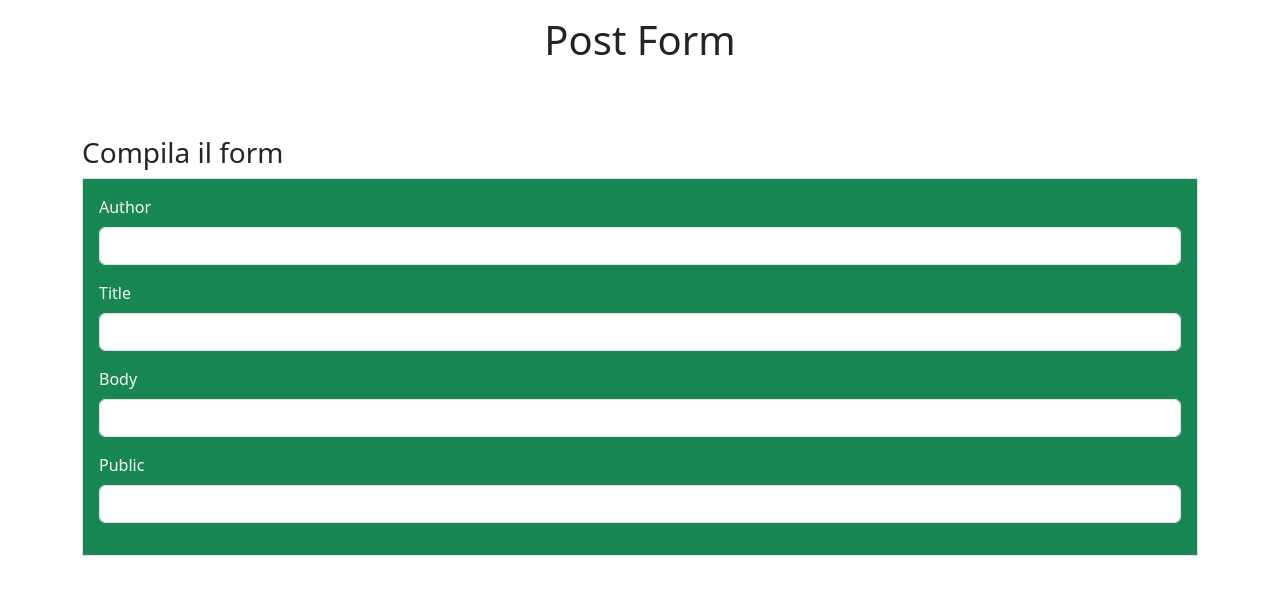
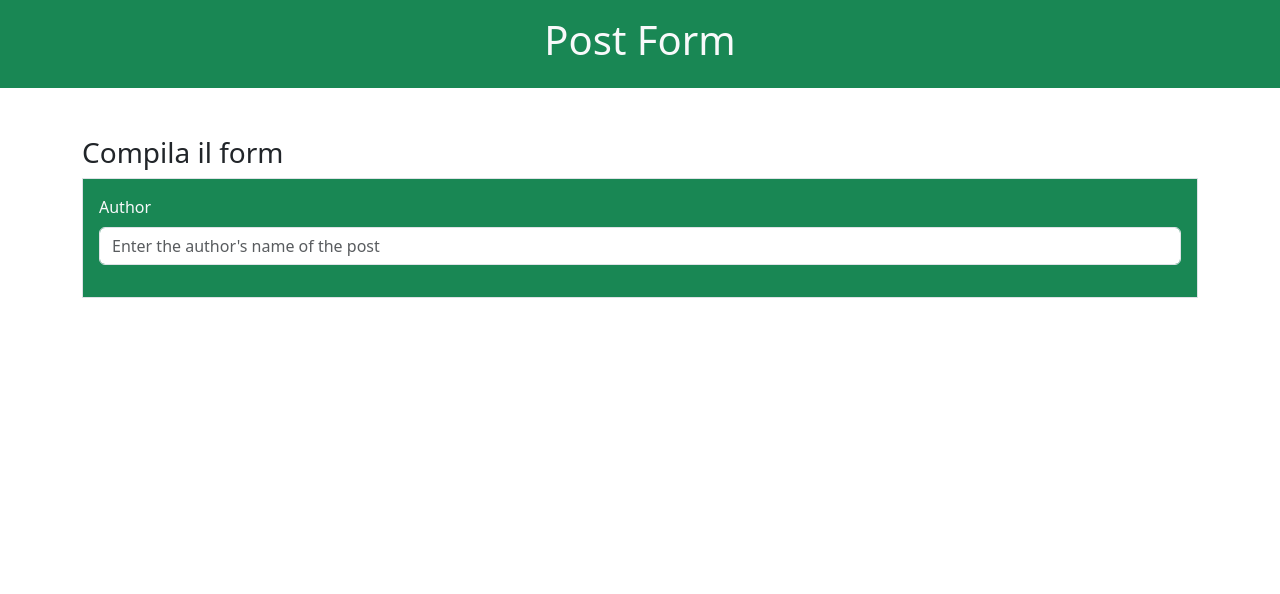
Before and after one commit to VincenzoLivigni/react-post-form, a React (Vite) app: page / in a window 1280 px wide. Shown: the top 594 px of the page. Built offline with nearby package versions, Linux system fonts and the light colour scheme.

Commit message:
add input for author to form

```diff
--- a/src/App.jsx
+++ b/src/App.jsx
@@ -1,11 +1,19 @@
+import { useState } from "react";
+
 
 function App() {
 
+  const [formData, setFormData] = useState({
+    author: "",
+    title: "",
+    body: "",
+    public: false
+  })
 
 
   return (
     <>
-      <header className="py-3 text-center">
+      <header className="py-3 text-center bg-success text-light">
         <h1>Post Form</h1>
       </header>
 
@@ -16,22 +24,14 @@ function App() {
 
             <div className="mb-3">
               <label className="form-label">Author</label>
-              <input type="text" className="form-control" required />
-            </div>
-
-            <div className="mb-3">
-              <label className="form-label">Title</label>
-              <input type="text" className="form-control" required />
-            </div>
-
-            <div className="mb-3">
-              <label className="form-label">Body</label>
-              <input type="text" className="form-control" required />
-            </div>
-
-            <div className="mb-3">
-              <label className="form-label">Public</label>
-              <input type="text" className="form-control" required />
+              <input className="form-control"
+                type="text"
+                name="author"
+                value={formData.author}
+                onChange={(e) => setFormData({ ...formData, author: e.target.value })}
+                placeholder="Enter the author's name of the post"
+                required
+              />
             </div>
 
           </form>
```
